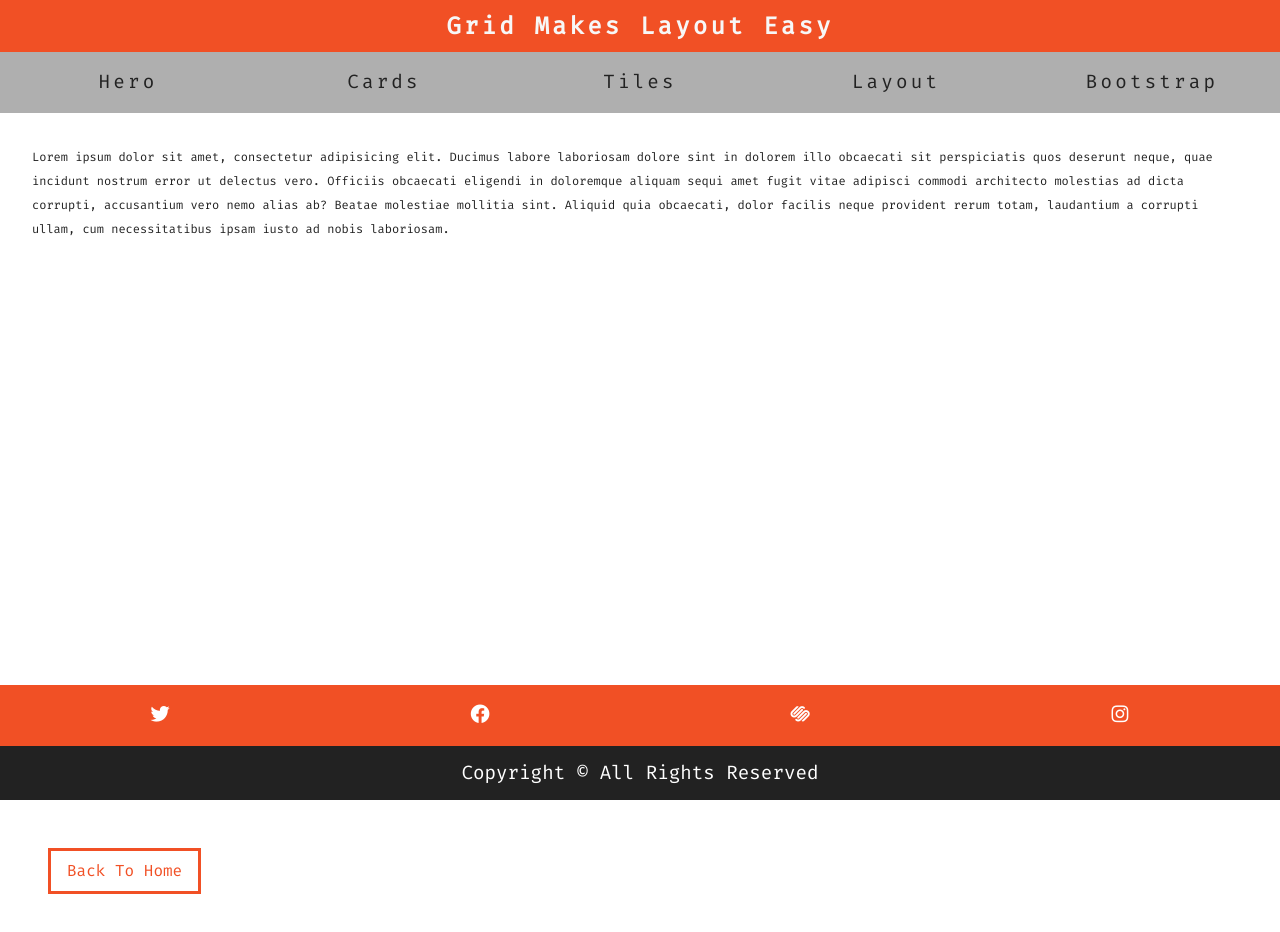
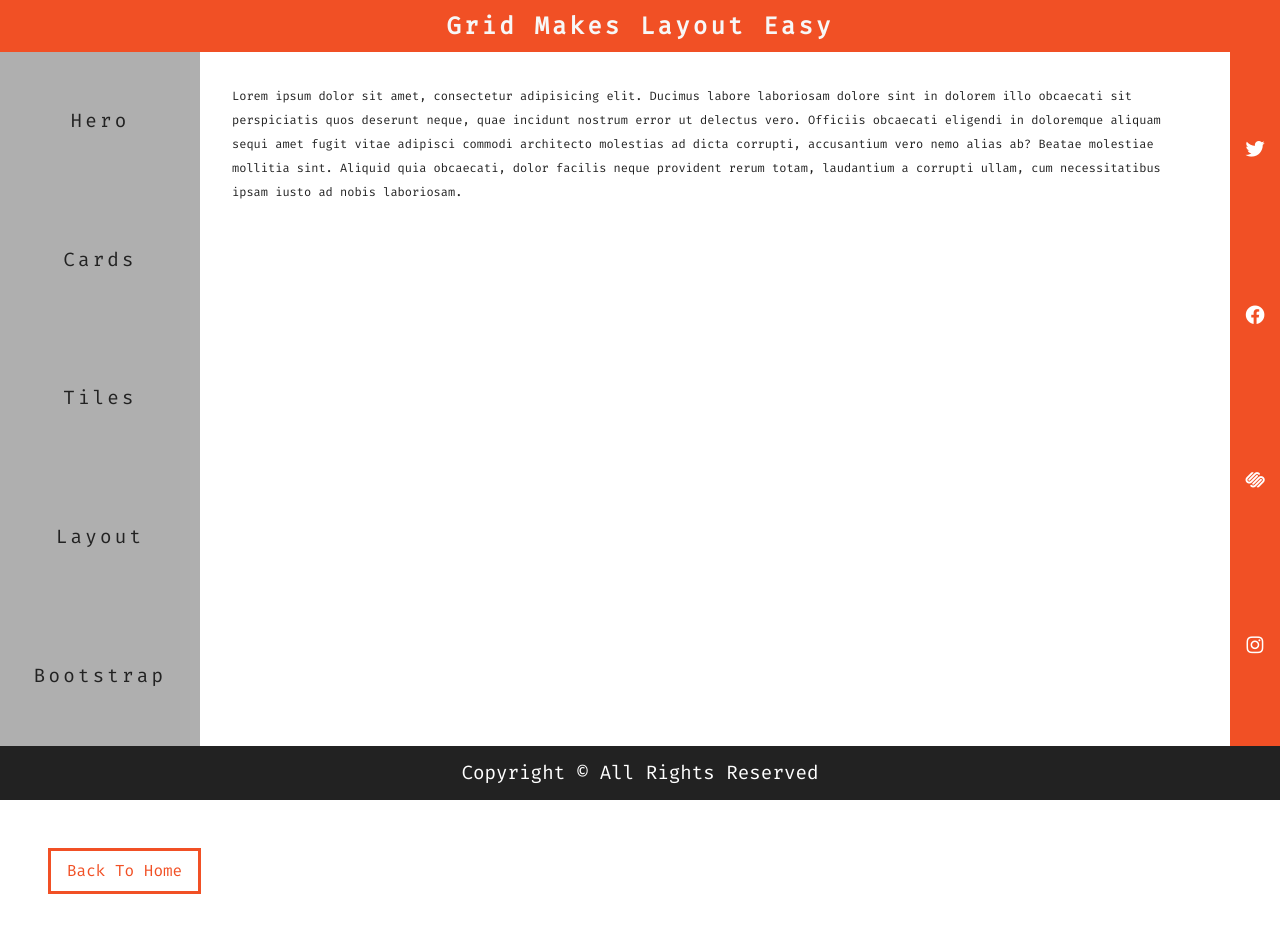
Before and after one commit to nmparfait/InLoveWithGrid, a plain HTML site: page layout.html in a window 1280 px wide. Drawn offline with Linux system fonts and the light colour scheme; a web font is replaced by a local one.

Commit message:
style for the big screen of the layout

```diff
--- a/styles.css
+++ b/styles.css
@@ -394,3 +394,41 @@ Layout
     justify-items: center;
   }
 }
+
+@media screen and (min-width: 992px) {
+  .main {
+    grid-template-columns: [start] 200px [col-1-end] 1fr [col-2-end] 50px [end];
+    grid-template-rows: [start] auto [row-1-end] 1fr [row-2-end] auto [end];
+  }
+  .header {
+    grid-column: start/end;
+    grid-row: start/row-1-end;
+  }
+  .navbar {
+    grid-column: start/col-1-end;
+    grid-row: row-1-end/row-2-end;
+  }
+  .content {
+    grid-column: col-1-end/col-2-end;
+    grid-row: row-1-end/row-2-end;
+  }
+  .sidebar {
+    grid-column: col-2-end/end;
+    grid-row: row-1-end/row-2-end;
+  }
+  .footer {
+    grid-column: start/end;
+    grid-row: row-2-end/end;
+  }
+  .navbar ul {
+    grid-template-columns: 1fr;
+    min-height: 100%;
+    align-items: center;
+  }
+
+  .sidebar {
+    grid-template-columns: 1fr;
+    min-height: 100%;
+    align-items: center;
+  }
+}
```
